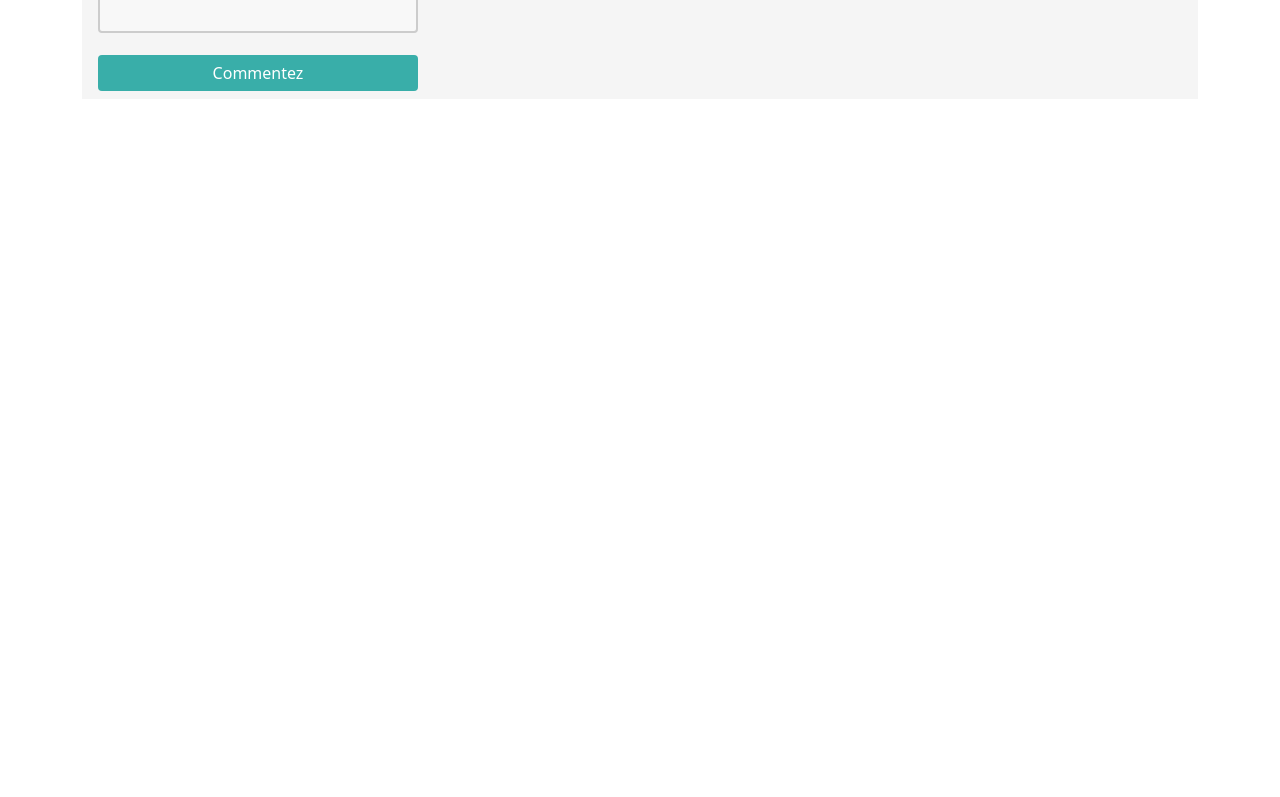
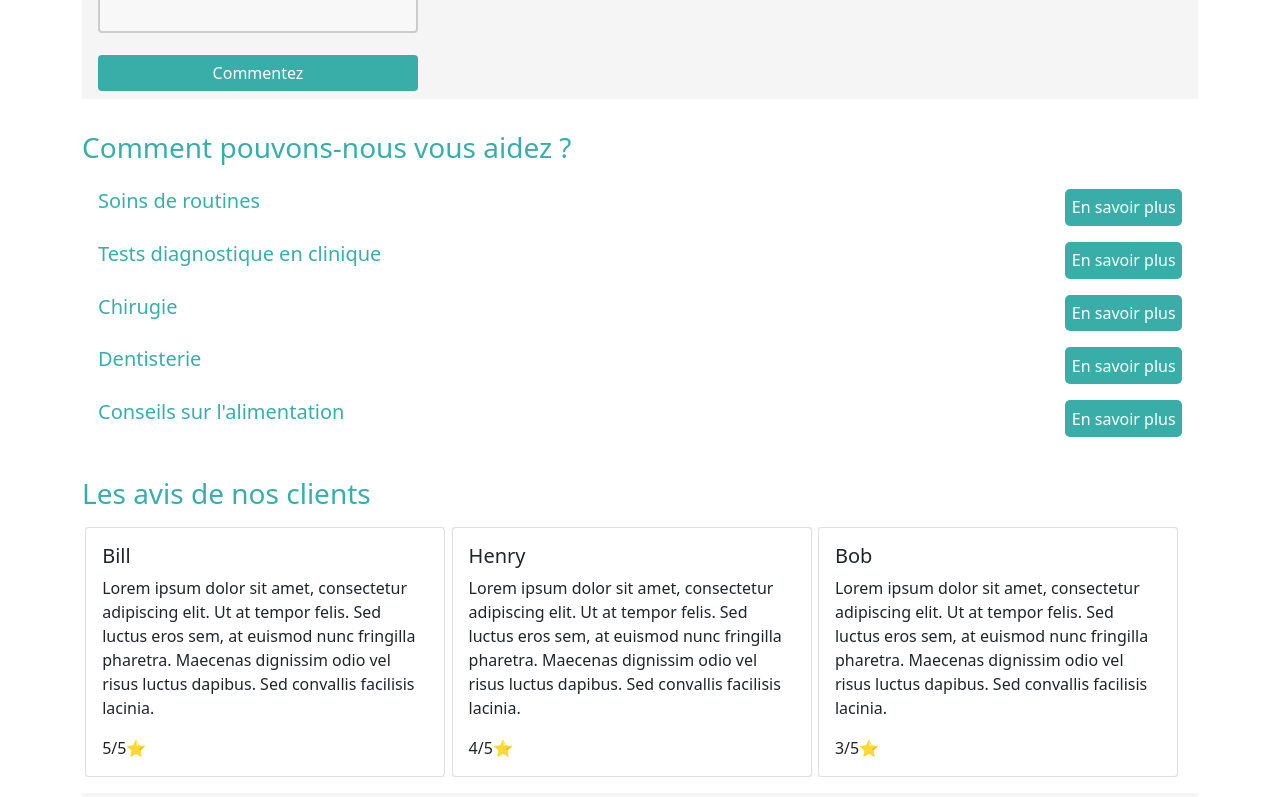
Before and after one commit to jeremie1207/projet_2_seg3525, a React (Create React App) app: page / in a window 1280 px wide. Shown: the part 1860-2657 px from the top of the page. Before the commit the page ends 1959 px from the top, so only its background shows below. Built offline with nearby package versions, Linux system fonts and the light colour scheme.

Commit message:
fix some bugs

```diff
--- a/package.json
+++ b/package.json
@@ -1,4 +1,5 @@
 {
+  "homepage": "https://jeremie1207.github.io/projet_2_seg3525",
   "name": "projet",
   "version": "0.1.0",
   "private": true,
@@ -15,6 +16,8 @@
     "web-vitals": "^2.1.4"
   },
   "scripts": {
+    "predeploy" : "npm run build",
+    "deploy" : "gh-pages -d build",
     "start": "react-scripts start",
     "build": "react-scripts build",
     "test": "react-scripts test",
@@ -37,5 +40,8 @@
       "last 1 firefox version",
       "last 1 safari version"
     ]
+  },
+  "devDependencies": {
+    "gh-pages": "^4.0.0"
   }
 }
--- a/src/App.js
+++ b/src/App.js
@@ -5,27 +5,16 @@ import MyNavBar from './Component/NavBar/MyNavBar';
 import Services from './Component/Services';
 import Comments from './Component/Comments/Comments';
 
-import {
-  BrowserRouter,
-  Routes,
-  Route,
-} from "react-router-dom";
 import React from 'react';
 // import your route components too
 
 function App() {
   return (
     <div >
-      <MyNavBar></MyNavBar>
-      <BrowserRouter>
-        <Routes>
-          <Route exact path='/' element={<Home />}>
-            <Route exact path='/#services'  smooth element={<Services />}></Route>
-            <Route exact path='/#comments'  smooth element={<Comments />}></Route>
-          </Route>
-        </Routes>
-
-      </BrowserRouter>
+     <MyNavBar></MyNavBar>
+     <Home></Home>
+     <Services></Services>
+     <Comments></Comments>
     </div>
   );
 }
--- a/src/Component/NavBar/MyNavBar.js
+++ b/src/Component/NavBar/MyNavBar.js
@@ -19,9 +19,9 @@ const MyNavNar = () => {
                             navbarScroll
                         >
                             <Nav.Link href='/'>Accueil</Nav.Link>
-                            <Nav.Link href="/#services">Nos services</Nav.Link>
+                            <Nav.Link href="#services">Nos services</Nav.Link>
                             <Nav.Link href="#notre_equipe" disabled>Notre équipe</Nav.Link>
-                            <Nav.Link href="/#comments">Avis de nos client</Nav.Link>
+                            <Nav.Link href="#comments">Avis de nos client</Nav.Link>
                             <Nav.Link href="#contact" disabled>Contact</Nav.Link>
 
                         </Nav>
```
Also changed, not shown: 1 other file (tests, documents, lock files or other folders).
